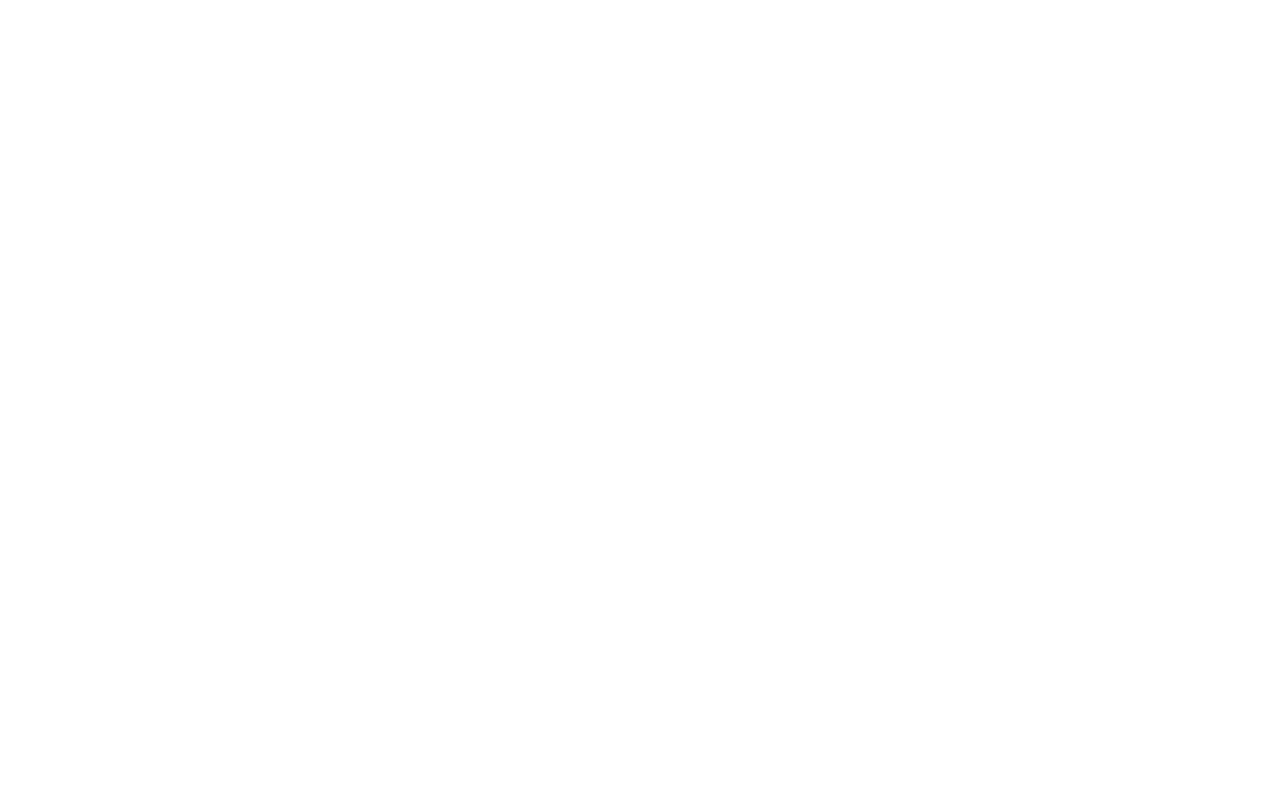
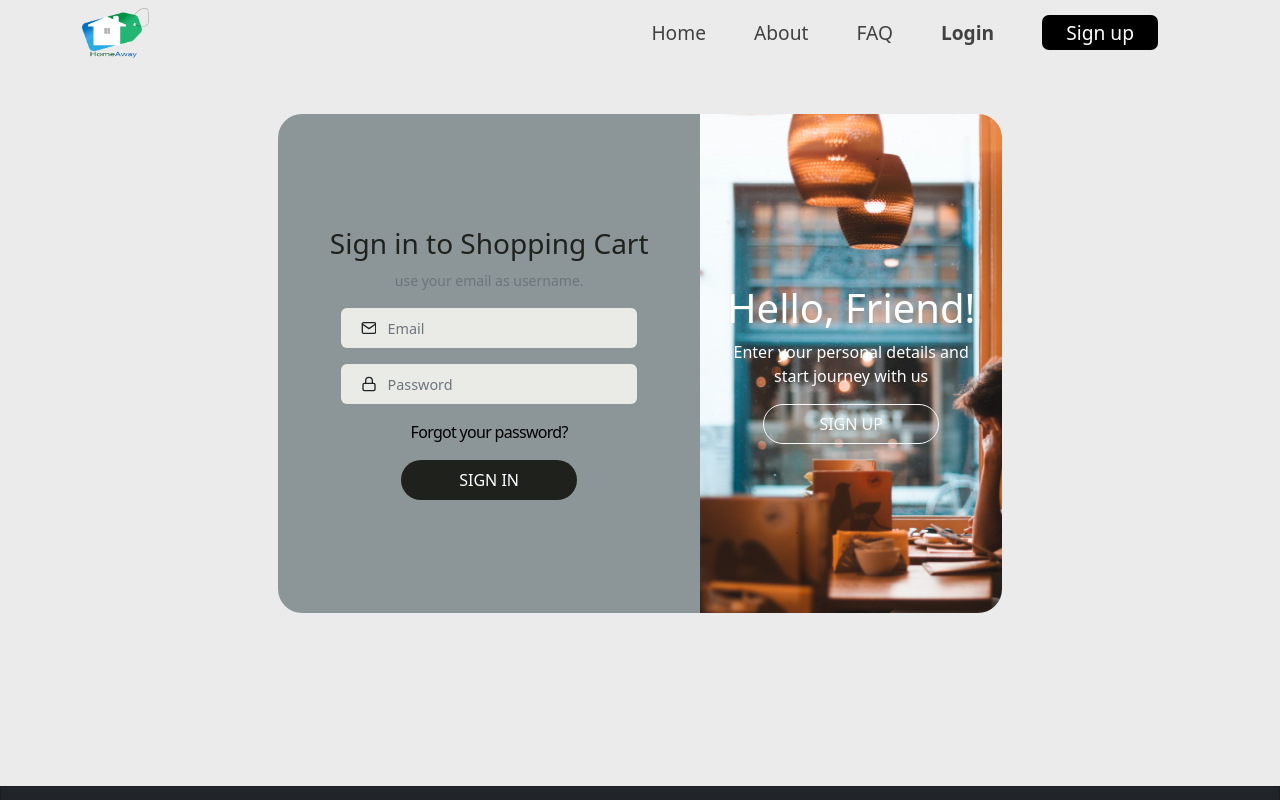
Before and after one commit to GP-43/homeaway-frontend, a React (Create React App) app: page /login in a window 1280 px wide. Before the commit this address had no page. Shown: the top 800 px of the page. Built offline with nearby package versions, Linux system fonts and the light colour scheme.

Commit message:
login is done

```diff
--- a/src/App.js
+++ b/src/App.js
@@ -10,6 +10,7 @@
 import PlaceDescription from './views/pages/user/PlaceDescription';
 import HomeAwayAnons from "./views/HomeAwayAnons";
 import Home from './views/pages/anons/Home'
+import Login from "./views/pages/anons/Login";
 
 function App() {
     return (
@@ -17,6 +18,8 @@
             <Routes>
                 <Route path='/' element={<HomeAwayAnons />}>
                     <Route path='/' element={<Home />} />
+                    <Route path='/login' element={<Login />} />
+                    <Route path='/signup' element={<Home />} />
                 </Route>
                 <Route path='/user' element={<HomeAwayUser />}>
                     <Route path='/user/' element={<UserHome />} />
--- a/src/assets/styles/_main.scss
+++ b/src/assets/styles/_main.scss
@@ -26,4 +26,5 @@
 //import anons sass partials here
 @import "partials/anons/home";
 @import "partials/anons/anons_navbar";
-@import "partials/anons/aboutsection"
+@import "partials/anons/aboutsection";
+@import "partials/anons/login_and_singhup";
--- /dev/null
+++ b/src/assets/styles/partials/anons/_login_and_singhup.scss
@@ -0,0 +1,230 @@
+$apply-green: #4CAF50;
+$price-color: #1f211c;
+
+.login-page {
+  padding: 3rem 13rem;
+  height: 90vh;
+
+  form {
+    background-color: #8c9598;
+    border-radius: 1.5rem 0 0 1.5rem;
+    text-align: center;
+    padding: 4rem 0 4rem 0;
+    height: 80%;
+
+    .sign-in-btn {
+      background-color: $price-color;
+      border: none;
+      height: 2.5rem;
+      width: 11rem;
+      border-radius: 1.25rem;
+      font-weight: 500;
+    }
+
+    h3 {
+      color: $price-color;
+    }
+
+    .forgot-pass-label {
+      text-decoration: none;
+      color: #000;
+      font-weight: 500;
+      letter-spacing: -0.7px;
+    }
+
+    .data-field {
+      width: 70%;
+      margin: auto;
+      height: 2.5rem;
+
+      input {
+        border: 0;
+        height: 2.5rem;
+        background-color: #eaebe7;
+        font-size: 0.9rem;
+        font-weight: 500;
+        color: #000;
+      }
+
+      input:focus {
+        outline: 0 !important;
+        -webkit-appearance: none;
+        box-shadow: none !important;
+      }
+    }
+
+    .data-field-icon {
+      background-color: #eaebe7;
+      border: none;
+      padding-left: 1.2rem;
+      padding-right: 0;
+
+      svg {
+        height: 16px;
+        width: 16px;
+      }
+    }
+  }
+
+  .animation-shield {
+    background-image: url("../../../images/login_and_signup/login.jpg");
+    background-size: cover;
+    border-radius: 0 1.5rem 1.5rem 0;
+    text-align: center;
+    height: 80%;
+
+    div {
+      color: #ffffff;
+
+      a {
+        button {
+          background: none;
+          height: 2.5rem;
+          width: 11rem;
+          border-radius: 1.25rem;
+          font-weight: 500;
+        }
+
+        button:after {
+          color: white;
+        }
+      }
+    }
+  }
+}
+
+@media (max-width: 820px) {
+  .login-page {
+    padding: 3rem 3rem;
+    height: 50vh;
+
+    form {
+      height: 100%;
+    }
+
+    .animation-shield {
+      height: 100%;
+    }
+  }
+}
+
+@media (max-width: 412px) {
+  .login-page {
+    padding: 2rem;
+    height: 60vh;
+
+    form {
+      height: 100%;
+      border-radius: 1.5rem;
+      background-image: url("../../../images/login_and_signup/login.jpg");
+      background-size: cover;
+
+      .data-field {
+        width: 80%;
+      }
+
+      .sign-in-btn {
+        border: solid 1px #ffffff;
+      }
+      //h3 {
+      //  color: #ffffff;
+      //}
+      //
+      //.forgot-pass-label {
+      //  color: #ffffff;
+      //
+      //}
+      //.text-muted {
+      //  color: #ffffff !important;
+      //}
+    }
+
+    .animation-shield {
+      display: none !important;
+
+    }
+  }
+
+}
+
+.signup {
+  background-size: cover;
+  padding: 3.3rem 18rem;
+
+  form {
+    background-color: #fff;
+    border-radius: 0 1.5rem 1.5rem 0;
+    text-align: center;
+    padding: 1rem 0 1rem 0;
+
+    h2 {
+      color: $price-color;
+    }
+
+    .data-field {
+      width: 70%;
+      margin: auto;
+      height: 2.5rem;
+
+      input {
+        border: 0;
+        height: 2.5rem;
+        background-color: #f5f8f7;
+        font-size: 0.9rem;
+        font-weight: 500;
+        color: #000;
+      }
+
+      input:focus {
+        outline: 0 !important;
+        -webkit-appearance: none;
+        box-shadow: none !important;
+      }
+    }
+
+    .data-field-icon {
+      background-color: #f5f8f7;
+      border: none;
+      padding-left: 1.2rem;
+      padding-right: 0;
+
+      svg {
+        height: 16px;
+        width: 16px;
+      }
+    }
+
+    .signup-button {
+      background-color: $price-color;
+      border: none;
+      height: 2.5rem;
+      width: 11rem;
+      border-radius: 1.25rem;
+      font-weight: 500;
+    }
+  }
+
+  .animation-shield {
+    background-color: $price-color;
+    border-radius: 1.5rem 0 0 1.5rem;
+    text-align: center;
+
+    div {
+      color: #ffffff;
+
+      a {
+        button {
+          background: none;
+          height: 2.5rem;
+          width: 11rem;
+          border-radius: 1.25rem;
+          font-weight: 500;
+        }
+
+        button:after {
+          color: white;
+        }
+      }
+    }
+  }
+}
--- /dev/null
+++ b/src/views/pages/anons/Login.jsx
@@ -0,0 +1,52 @@
+import React from "react";
+import {Button, Col, Container, Form, InputGroup, Row} from "react-bootstrap";
+import {Link} from "react-router-dom";
+import {FiLock, FiMail} from "react-icons/fi";
+
+function Login() {
+    return (
+        <Container>
+            <Row className='login-page'>
+                <Col md={7} className='px-0'>
+                    <Form className='d-flex align-items-center'>
+                        <div className='w-100'>
+                            <h3 className=''>Sign in to Shopping Cart</h3>
+                            <Form.Text className="text-muted">
+                                use your email as username.
+                            </Form.Text>
+                            <InputGroup className="my-3 data-field" id="formUserName">
+                                <InputGroup.Text className='data-field-icon'
+                                                 id="basic-addon1"><FiMail/></InputGroup.Text>
+                                <Form.Control type="email" placeholder="Email" required/>
+                            </InputGroup>
+                            <InputGroup className="mb-3 data-field" id="formBasicPassword">
+                                <InputGroup.Text className='data-field-icon'
+                                                 id="basic-addon1"><FiLock/></InputGroup.Text>
+                                <Form.Control type="password" placeholder="Password" required/>
+                            </InputGroup>
+                            <Form.Group className="mb-3 text-center" controlId="forgottenPassword">
+                        <span>
+                            <Link to={"../ForgotPassWord"} className='forgot-pass-label'>Forgot your password?</Link>
+                        </span>
+                            </Form.Group>
+                            <Button className="sign-in-btn" type="submit">
+                                SIGN IN
+                            </Button>
+                        </div>
+                    </Form>
+                </Col>
+                <Col md={5} className='animation-shield d-flex align-items-center justify-content-center'>
+                    <div>
+                        <h1 className='mb-2'>Hello, Friend!</h1>
+                        <p className='mb-3'>Enter your personal details and <br/>start journey with us</p>
+                        <Link to={'/signup'}>
+                            <Button type="button" className="btn btn-outline-light">SIGN UP</Button>
+                        </Link>
+                    </div>
+                </Col>
+            </Row>
+        </Container>
+    )
+}
+
+export default Login;
```
Also changed, not shown: src/assets/images/login_and_signup/login.jpg (added), src/assets/styles/partials/admin/_left-navigation.scss (renamed from src/assets/styles/partials/admin/left-navigation.scss).
